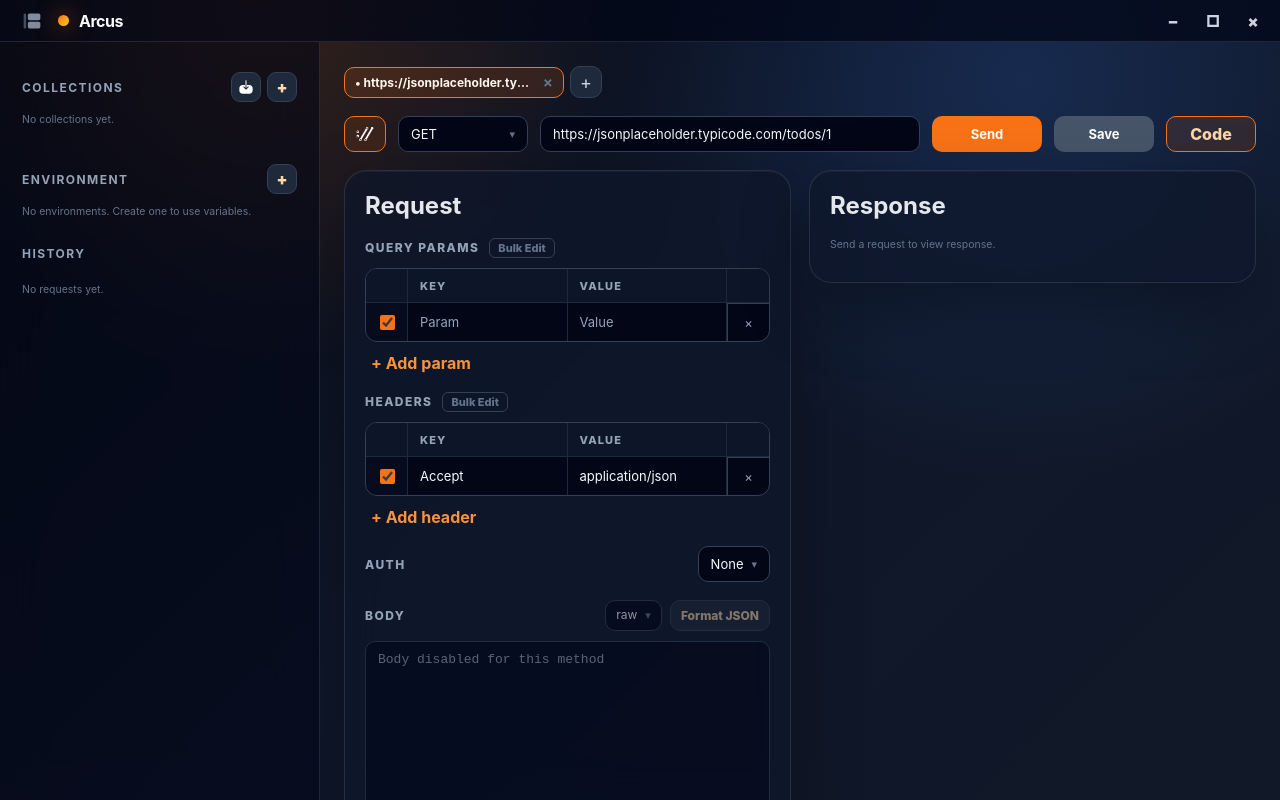
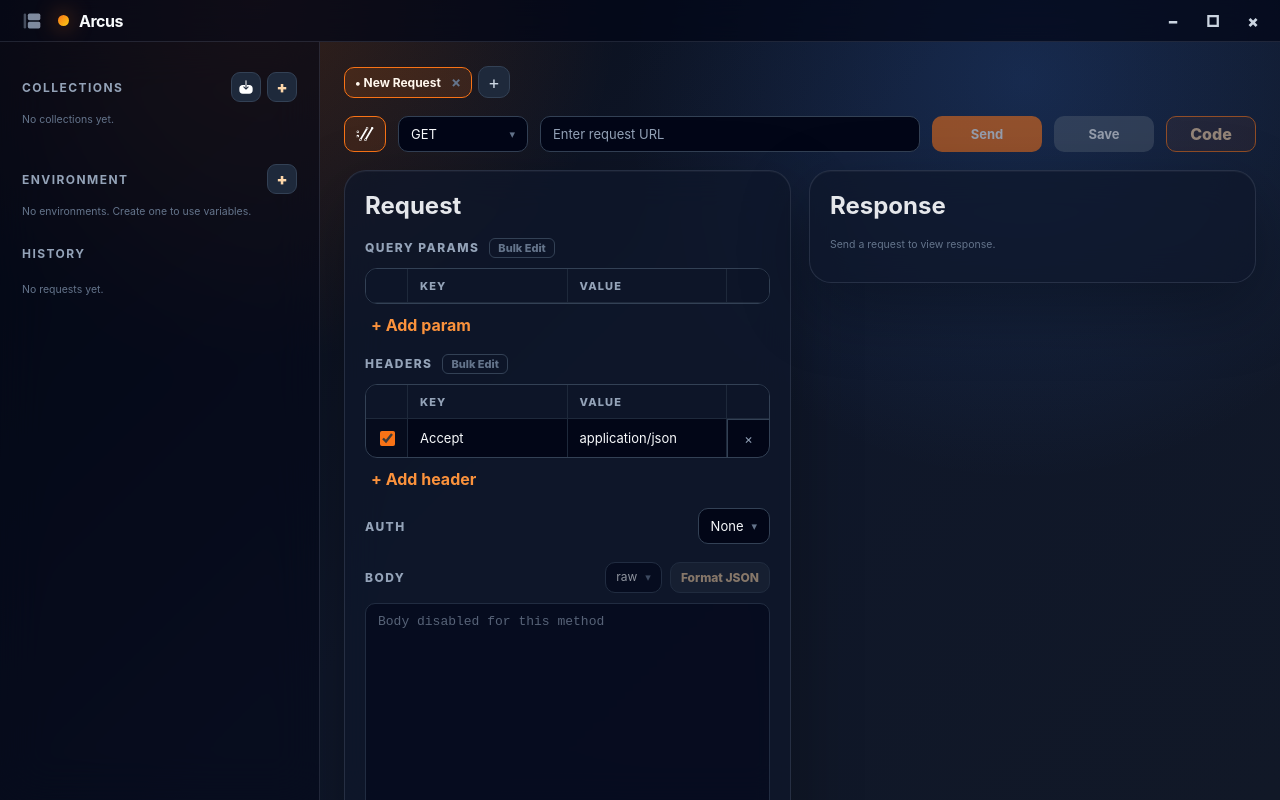
Before and after one commit to subekti404dev/arcus, a React (Vite) app: page / in a window 1280 px wide. Built offline with nearby package versions, Linux system fonts and the light colour scheme.

Commit message:
fix: clear query rows initialization and improve URL handling logic

```diff
--- a/src/main.tsx
+++ b/src/main.tsx
@@ -135,7 +135,7 @@
     method: 'GET',
     url: '',
     headers: defaultHeaders(),
-    queryRows: [{ id: uid(), key: '', value: '', enabled: true }],
+    queryRows: [],
     body: '',
     bodyType: 'raw',
     bodyRows: defaultBodyRows(),
@@ -155,17 +155,16 @@
 function App() {
   const [tabs, setTabs] = useState<RequestTab[]>(() => {
     const snapshot = createBlankSnapshot();
-    snapshot.url = 'https://jsonplaceholder.typicode.com/todos/1';
     return [{ id: uid(), title: tabTitle(snapshot), dirty: false, snapshot }];
   });
   const [activeTabId, setActiveTabId] = useState(() => tabs[0]?.id ?? '');
   const [method, setMethod] = useState<HttpMethod>('GET');
-  const [url, setUrl] = useState('https://jsonplaceholder.typicode.com/todos/1');
+  const [url, setUrl] = useState('');
   const [headers, setHeaders] = useState<HeaderRow[]>(() => defaultHeaders());
   const [body, setBody] = useState('');
   const [bodyType, setBodyType] = useState<BodyType>('raw');
   const [bodyRows, setBodyRows] = useState<BodyRow[]>(() => defaultBodyRows());
-  const [queryRows, setQueryRows] = useState<QueryRow[]>(() => [{ id: uid(), key: '', value: '', enabled: true }]);
+  const [queryRows, setQueryRows] = useState<QueryRow[]>([]);
 
   function buildQueryString(rows: QueryRow[]): string {
     const params = rows
@@ -183,7 +182,7 @@
   function setUrlPreservingQuery(raw: string) {
     const idx = raw.indexOf('?');
     if (idx === -1) {
-      setQueryRows([{ id: uid(), key: '', value: '', enabled: true }]);
+      setQueryRows([]);
       setUrl(raw);
       return;
     }
@@ -200,7 +199,6 @@
         if (k) newRows.push({ id: uid(), key: k, value: v, enabled: true });
       }
     }
-    if (newRows.length === 0) newRows.push({ id: uid(), key: '', value: '', enabled: true });
     setQueryRows(newRows);
     setUrl(raw);
   }
@@ -279,7 +277,7 @@
     setMethod(snapshot.method);
     setUrl(snapshot.url);
     setHeaders(snapshot.headers);
-    setQueryRows(snapshot.queryRows.length > 0 ? snapshot.queryRows : [{ id: uid(), key: '', value: '', enabled: true }]);
+    setQueryRows(snapshot.queryRows);
     setBody(snapshot.body);
     setBodyType(snapshot.bodyType);
     setBodyRows(snapshot.bodyRows.length > 0 ? snapshot.bodyRows : defaultBodyRows());
@@ -559,7 +557,7 @@
 
   function deleteQueryRow(id: string) {
     const next = queryRows.filter((r) => r.id !== id);
-    setUrlFromQueryRows(next.length > 0 ? next : [{ id: uid(), key: '', value: '', enabled: true }]);
+    setUrlFromQueryRows(next);
   }
 
   function setActiveTab(tabId: string) {
@@ -886,7 +884,7 @@
 
   function toggleBulkQuery() {
     if (!bulkEditQuery) {
-      setBulkQueryRaw(queryRows.map((r) => (r.enabled ? '' : '// ') + `${r.key}: ${r.value}`).join('\n'));
+      setBulkQueryRaw(queryRows.filter((r) => r.key.trim() || r.value.trim()).map((r) => (r.enabled ? '' : '// ') + `${r.key}: ${r.value}`).join('\n'));
       setBulkEditQuery(true);
     } else {
       applyBulkQuery(bulkQueryRaw);
@@ -910,7 +908,7 @@
       const value = content.slice(idx + 1).trim();
       if (key) rows.push({ id: uid(), key, value, enabled: !hasPrefix });
     }
-    setUrlFromQueryRows(rows.length > 0 ? rows : [{ id: uid(), key: '', value: '', enabled: true }]);
+    setUrlFromQueryRows(rows);
   }
 
   function doSaveRequest() {
@@ -957,7 +955,7 @@
       method: saved.method,
       url: saved.url,
       headers: saved.headers,
-      queryRows: Array.isArray(saved.queryParams) && saved.queryParams.length > 0 ? saved.queryParams : [{ id: uid(), key: '', value: '', enabled: true }],
+      queryRows: Array.isArray(saved.queryParams) ? saved.queryParams : [],
       body: saved.body,
       bodyType: 'raw',
       bodyRows: defaultBodyRows(),
```
